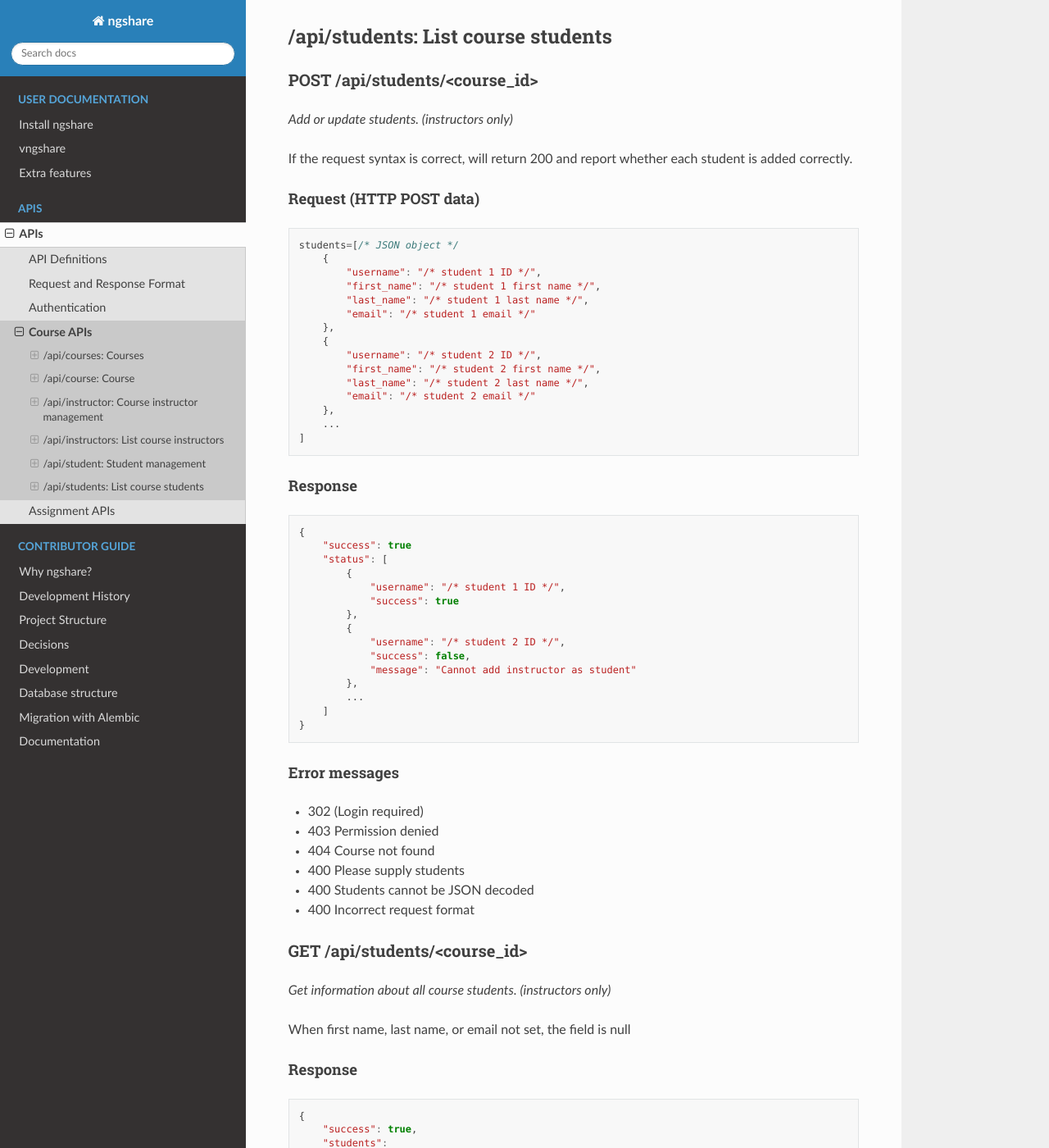
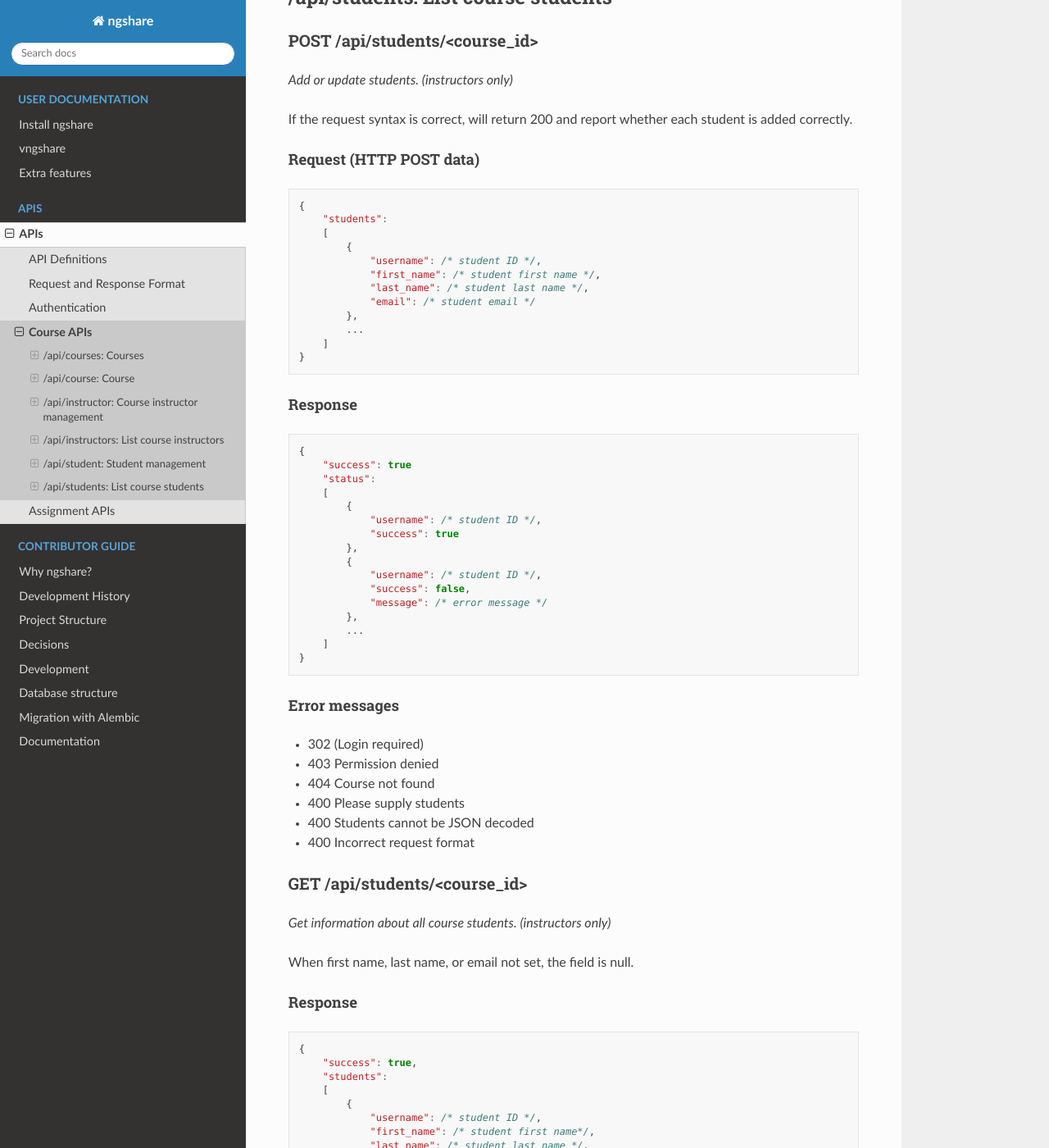
Before and after one commit to LibreTexts/ngshare, a Sphinx documentation site: the page built from docs/api/course.rst, in a window 1280 px wide and 1400 px high, scrolled down 5834 px. Shown: the whole window at 82% size. Built offline with Sphinx 7.4.7 and the Read the Docs theme 2.0.0, drawn with Linux system fonts in a browser that asks for light colours; some of the changed text lies outside the part shown.

Commit message:
Clean up documentation for course APIs

```diff
--- a/docs/api/course.rst
+++ b/docs/api/course.rst
@@ -116,7 +114,7 @@ GET /api/instructor/<course_id>/<instructor_id>
 ^^^^^^^^^^^^^^^^^^^^^^^^^^^^^^^^^^^^^^^^^^^^^^^
 *Get information about a course instructor. (instructors+students)*
 
-When first name, last name, or email not set, the field is null
+When first name, last name, or email not set, the field is null.
 
 Response
 """"""""
@@ -165,7 +163,7 @@ GET /api/instructors/<course_id>
 ^^^^^^^^^^^^^^^^^^^^^^^^^^^^^^^^
 *Get information about all course instructors. (instructors+students)*
 
-When first name, last name, or email not set, the field is null
+When first name, last name, or email not set, the field is null.
 
 Response
 """"""""
@@ -198,7 +196,7 @@ POST /api/student/<course_id>/<student_id>
 ^^^^^^^^^^^^^^^^^^^^^^^^^^^^^^^^^^^^^^^^^^
 *Add or update a student. (instructors only)*
 
-Fails if the user is an instructor of the course
+Fails if the user is an instructor of the course.
 
 Request (HTTP POST data)
 """"""""""""""""""""""""
@@ -230,7 +228,7 @@ GET /api/student/<course_id>/<student_id>
 ^^^^^^^^^^^^^^^^^^^^^^^^^^^^^^^^^^^^^^^^^
 *Get information about a student. (instructors+student with same student_id)*
 
-When first name, last name, or email not set, the field is null
+When first name, last name, or email not set, the field is null.
 
 Response
 """"""""
@@ -285,21 +283,18 @@ Request (HTTP POST data)
 """"""""""""""""""""""""
 .. code:: javascript
 
-    students=[/* JSON object */
-        {
-            "username": "/* student 1 ID */",
-            "first_name": "/* student 1 first name */",
-            "last_name": "/* student 1 last name */",
-            "email": "/* student 1 email */"
-        },
-        {
-            "username": "/* student 2 ID */",
-            "first_name": "/* student 2 first name */",
-            "last_name": "/* student 2 last name */",
-            "email": "/* student 2 email */"
-        },
-        ...
-    ]
+    {
+        "students":
+        [
+            {
+                "username": /* student ID */,
+                "first_name": /* student first name */,
+                "last_name": /* student last name */,
+                "email": /* student email */
+            },
+            ...
+        ]
+    }
 
 Response
 """"""""
@@ -307,15 +302,16 @@ Response
 
     {
         "success": true
-        "status": [
+        "status":
+        [
             {
-                "username": "/* student 1 ID */",
+                "username": /* student ID */,
                 "success": true
             },
             {
-                "username": "/* student 2 ID */",
+                "username": /* student ID */,
                 "success": false,
-                "message": "Cannot add instructor as student"
+                "message": /* error message */
             },
             ...
         ]
@@ -334,7 +330,7 @@ GET /api/students/<course_id>
 ^^^^^^^^^^^^^^^^^^^^^^^^^^^^^
 *Get information about all course students. (instructors only)*
 
-When first name, last name, or email not set, the field is null
+When first name, last name, or email not set, the field is null.
 
 Response
 """"""""
```
Also changed, not shown: other parts of docs/api/course.rst (+6 -8 lines).
